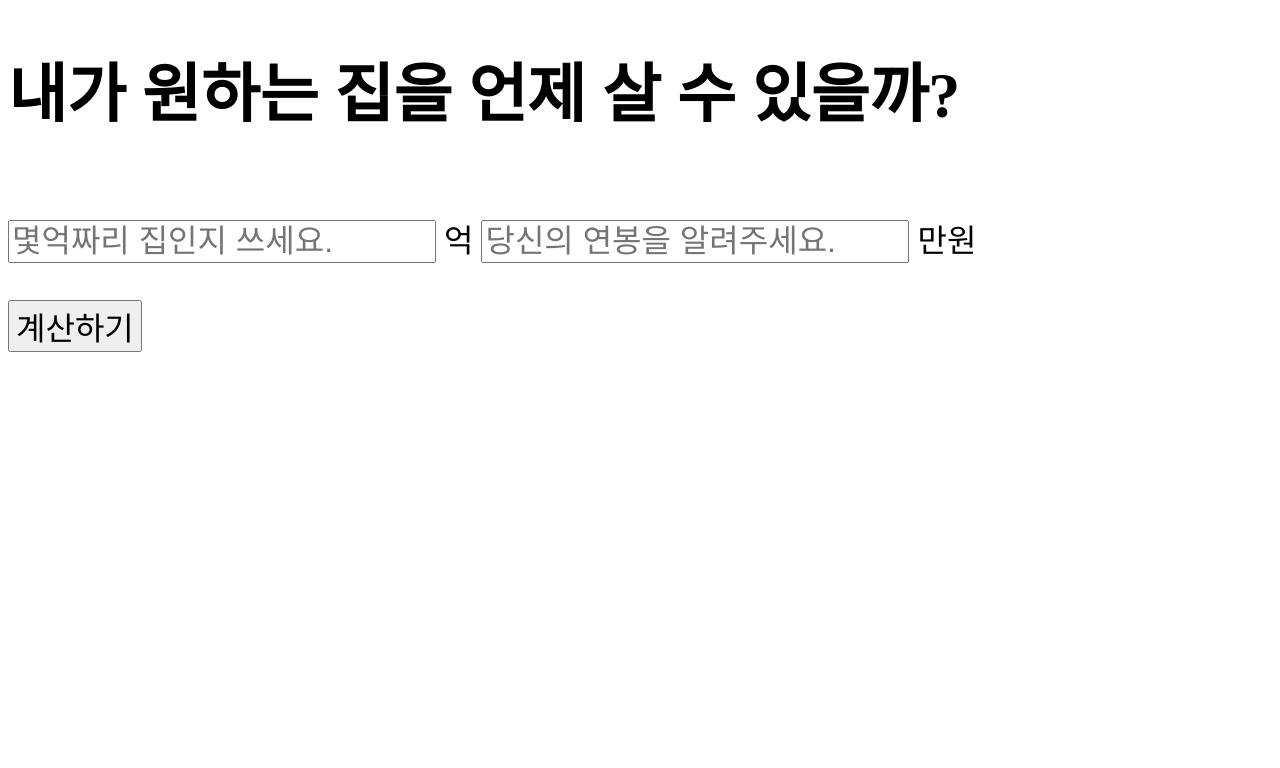
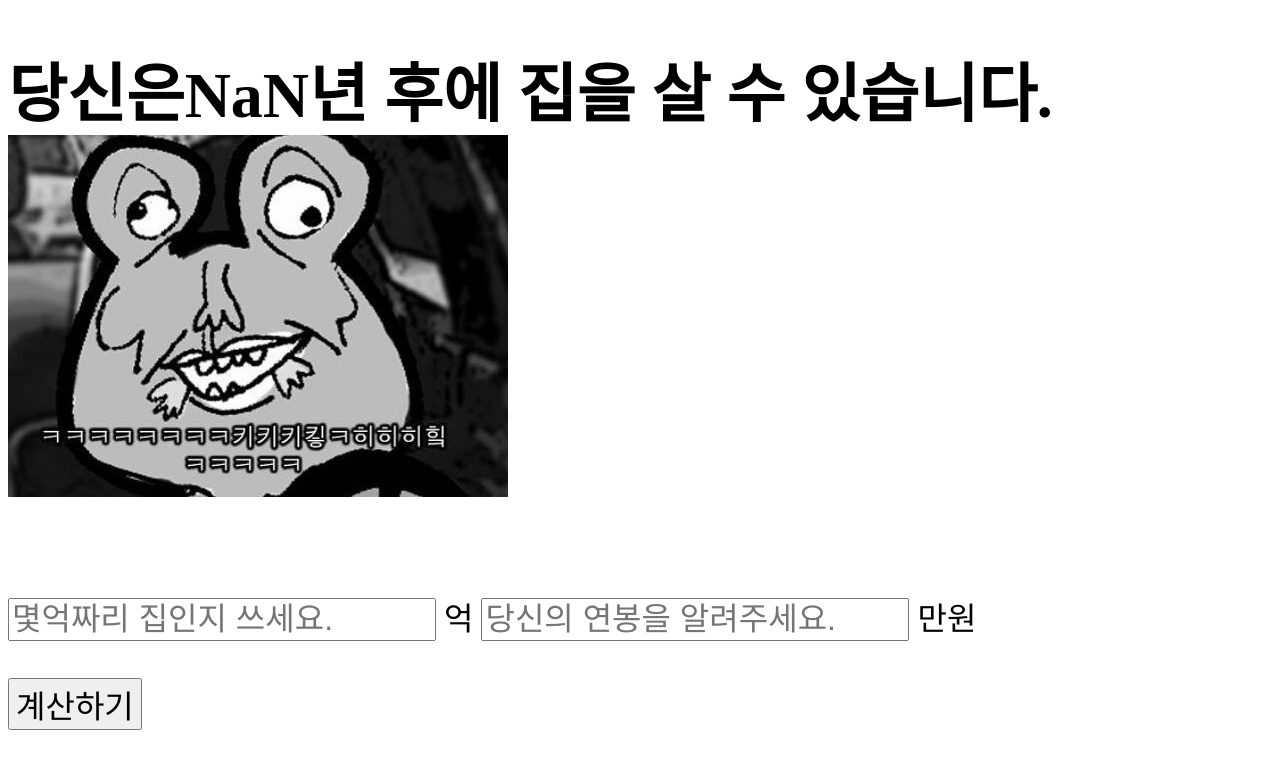
Before and after one commit to leejuhyeon96/when_I_get_my_house-, a plain HTML site: page index.html in a window 1280 px wide. Both pictures are taken after a click on the button "계산하기". Drawn offline with Linux system fonts and the light colour scheme; a web font is replaced by a local one.

Commit message:
Update index.html

```diff
--- a/index.html
+++ b/index.html
@@ -14,9 +14,9 @@
 <body>
 	<h1 id="display">내가 원하는 집을 언제 살 수 있을까?</h1>
 	<br>
-	<input type="text" id="housePrice" placeholder="몇억짜리 집인지 쓰세요."> 억
+	<input type="text" id="price" placeholder="몇억짜리 집인지 쓰세요."> 억
 
-	<input type="text" id="myMoney" placeholder="당신의 연봉을 알려주세요."> 만원
+	<input type="text" id="money" placeholder="당신의 연봉을 알려주세요."> 만원
 	<br><br>
 	<button id="action">계산하기</button>
 
@@ -24,15 +24,16 @@
 	<script>
 		action.onclick = function(){
 			console.log("OK");
-
-
+			var myMoney = money.value;
+			var housePrice = price.value;
+			theDay(myMoney, housePrice)
 		}
 
 	function theDay(myMoney, housePrice){
-		var theDay = (myMoney / housePrice)
+		var theDay = (housePrice *10000) / myMoney;
 		//Math.ceil(a)
-		var text = "당신이 집을 살 수 있게 되는 해는" + "theDay" + "입니다.";
-		display.innerHTML = text;
+		var text = "당신은" + theDay + "년 후에 집을 살 수 있습니다.";
+		display.innerHTML = text + "<img src='./zz.jpg'style=lineheight:30px;>";
 	}
 
 	</script>
```
